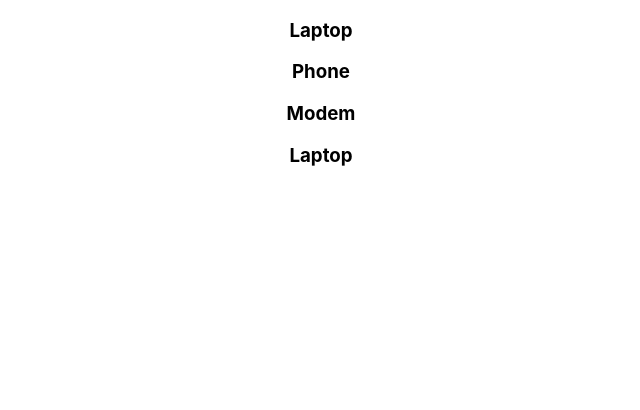
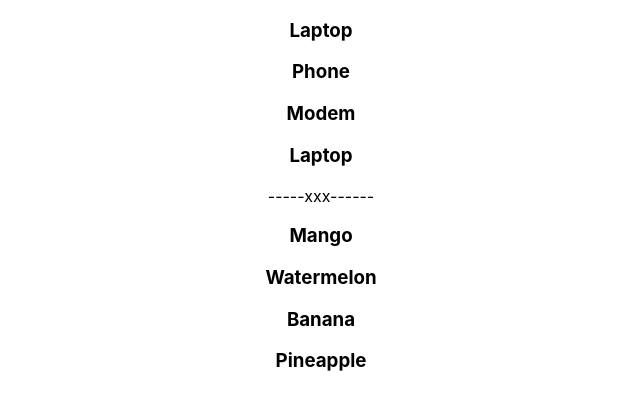
Before and after one commit to charles-okunzo/Learning-React, a React (Create React App) app: page / in a window 1280 px wide. Shown: the top 410 px of the page, without its empty margins (319-959 px from the left). Built offline with nearby package versions, Linux system fonts and the light colour scheme.

Commit message:
Rendering an array using index as key

```diff
--- a/src/components/Product.js
+++ b/src/components/Product.js
@@ -7,11 +7,14 @@ export default function Products(){
         {id:3, name:"Modem", price: 50},
         {id:4, name:"Laptop", price: 950},
     ]
-    const productList = products.map((product)=>(<h3 key = {product.id}>{product.name}</h3>)
-)
+
+    const fruits = ["Mango", "Watermelon", "Banana", "Pineapple"]
+    const productList = products.map((product)=>(<h3 key = {product.id}>{product.name}</h3>))
+    const fruitList = fruits.map((fruit, index)=>(<h3 key={index}>{fruit}</h3>))
     return (
         <div>
-            {productList}
+            {productList} -----xxx------
+            {fruitList}
         </div>
     )
 }
```
